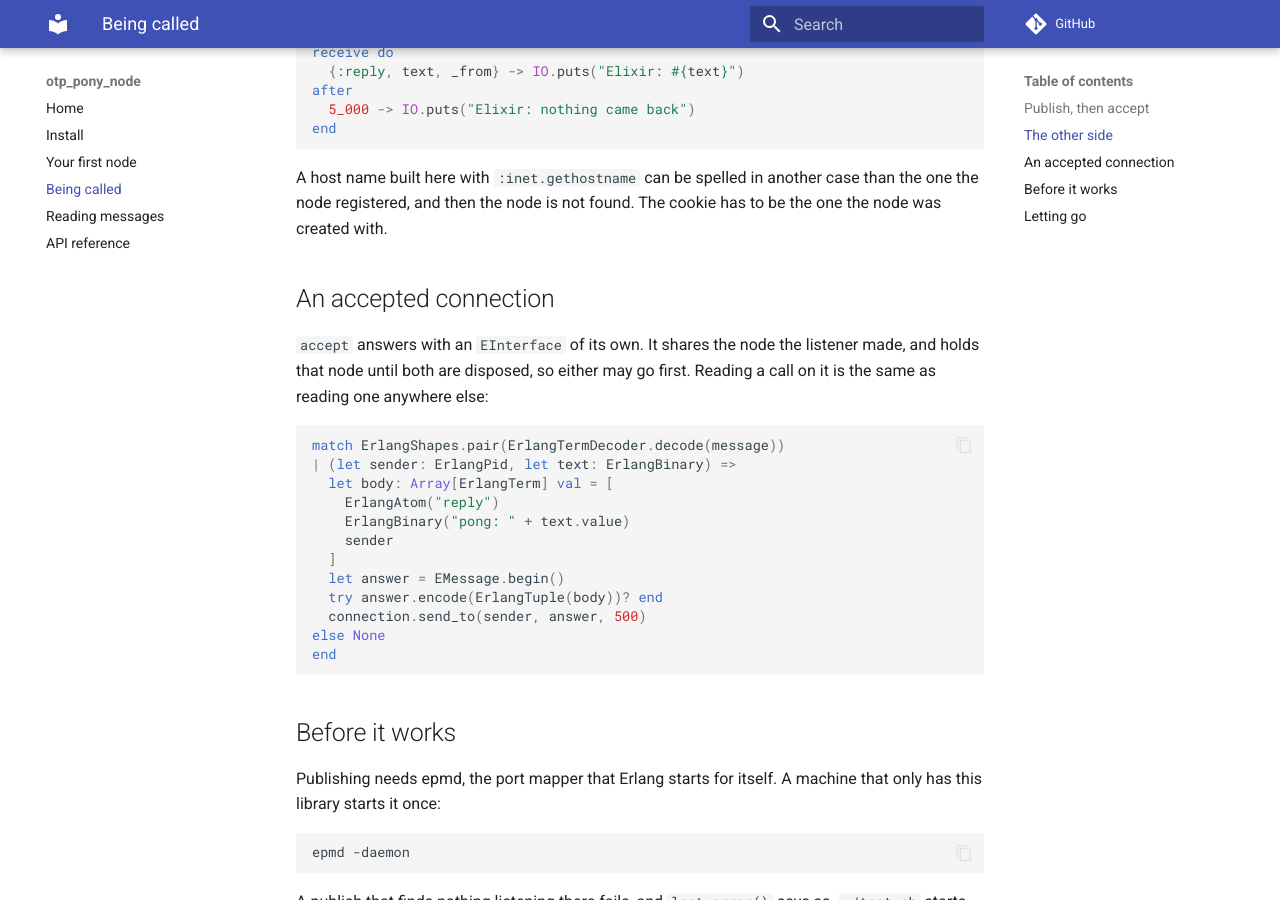
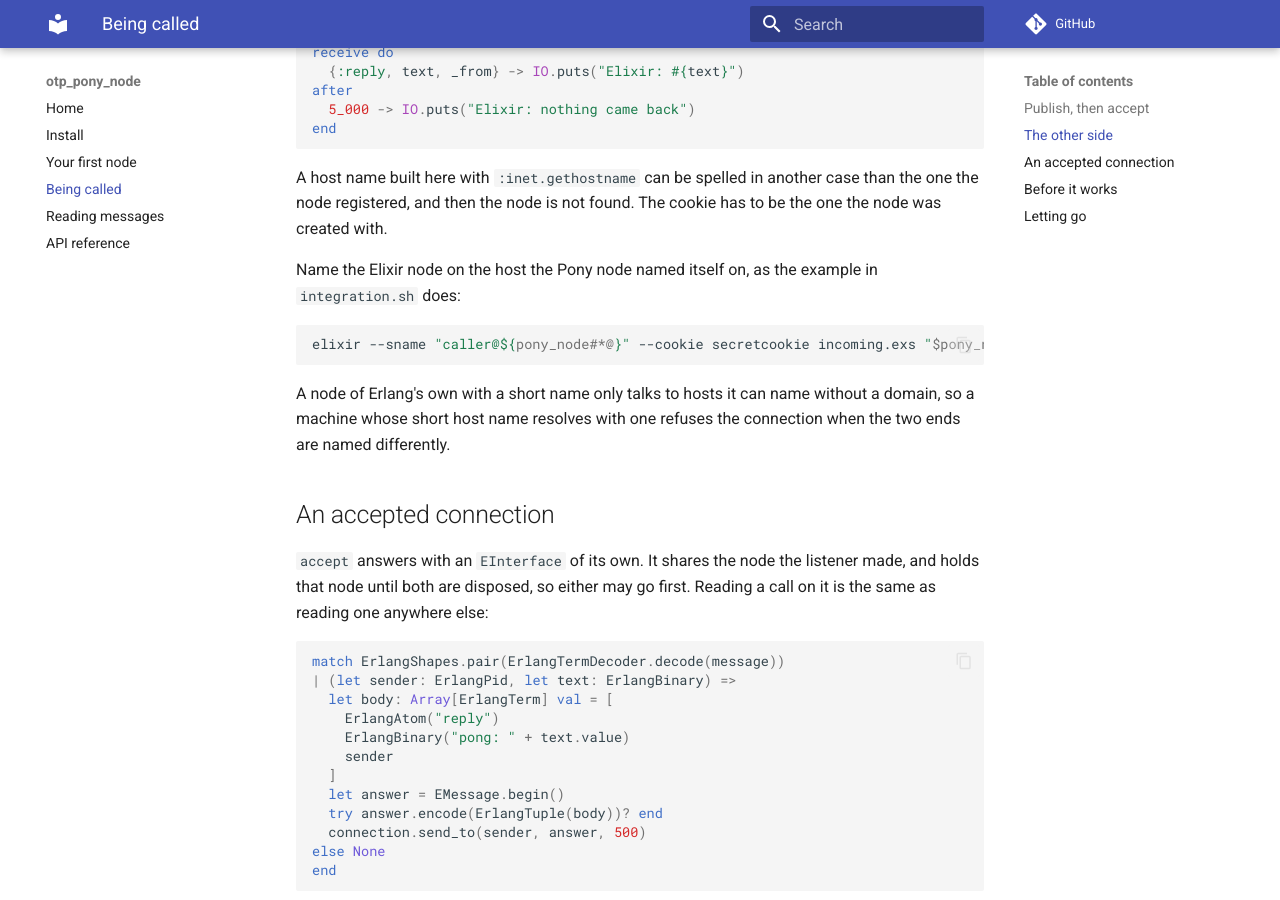
Before and after one commit to d-led/otp_pony_node, an MkDocs documentation site: the page built from docs/reachable.md, in a window 1280 px wide and 900 px high, scrolled down 1081 px. Built offline with MkDocs 1.6.1 and Material for MkDocs 9.7.7, drawn with Linux system fonts in a browser that asks for light colours; comment, search, counter and statistics services are not loaded.

Commit message:
test: name the two demo nodes apart, and the caller on their host
The demo called out as pony and served as pony, so the node of the run just
before it took the serving node's name with it when epmd heard that it had
gone -- epmd removes a name by its name, not by the session that held it.

The serving node is pony_server now.  The Elixir caller is named on the host
the Pony node named itself on, because a short-named Erlang node only talks
to hosts it can name without a domain, and on a machine whose short host name
resolves with one the two ends then disagree about what the other is called.

The wait for the listening line is a minute, since registering on a busy
machine takes longer than starting does.

````diff
--- a/docs/reachable.md
+++ b/docs/reachable.md
@@ -58,6 +58,17 @@ A host name built here with `:inet.gethostname` can be spelled in another case
 than the one the node registered, and then the node is not found. The cookie
 has to be the one the node was created with.
 
+Name the Elixir node on the host the Pony node named itself on, as the example
+in `integration.sh` does:
+
+```bash
+elixir --sname "caller@${pony_node#*@}" --cookie secretcookie incoming.exs "$pony_node"
+```
+
+A node of Erlang's own with a short name only talks to hosts it can name
+without a domain, so a machine whose short host name resolves with one refuses
+the connection when the two ends are named differently.
+
 ## An accepted connection
 
 `accept` answers with an `EInterface` of its own. It shares the node the
````
Also changed, not shown: 2 other files.
